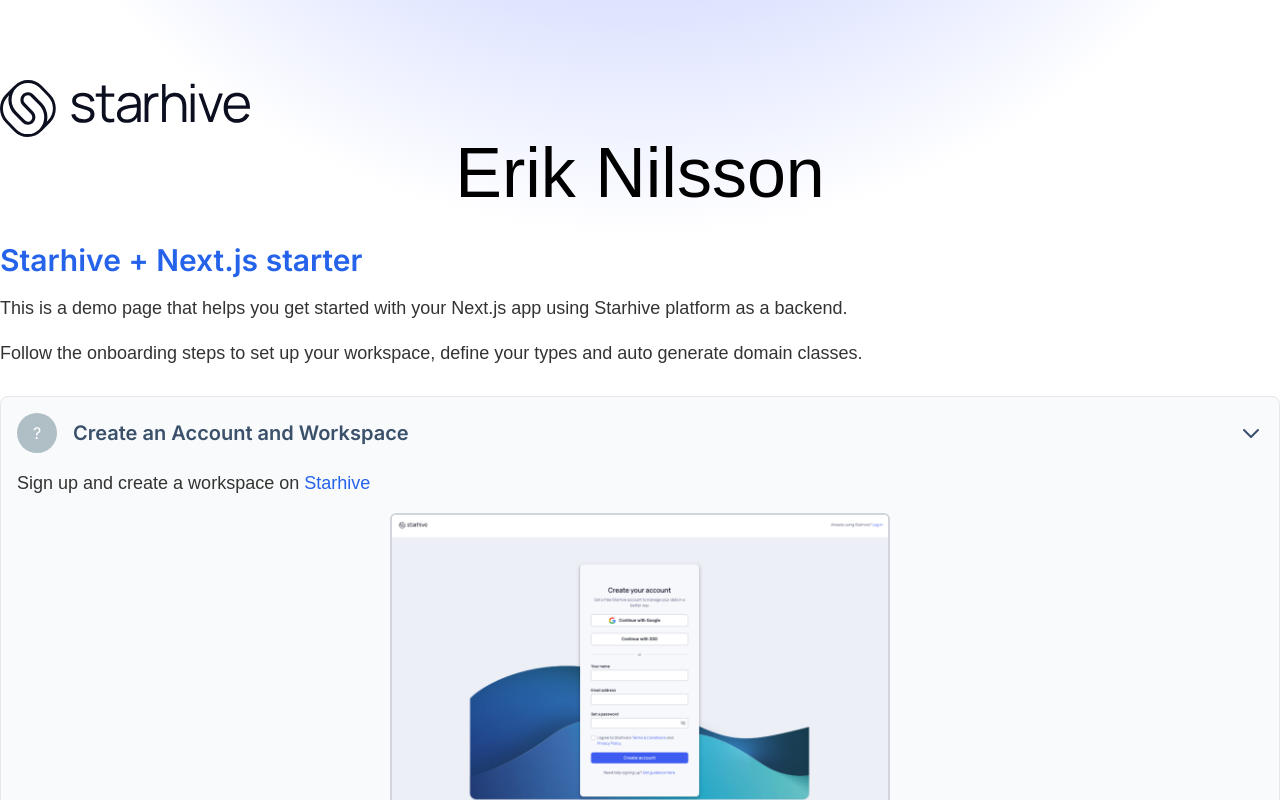
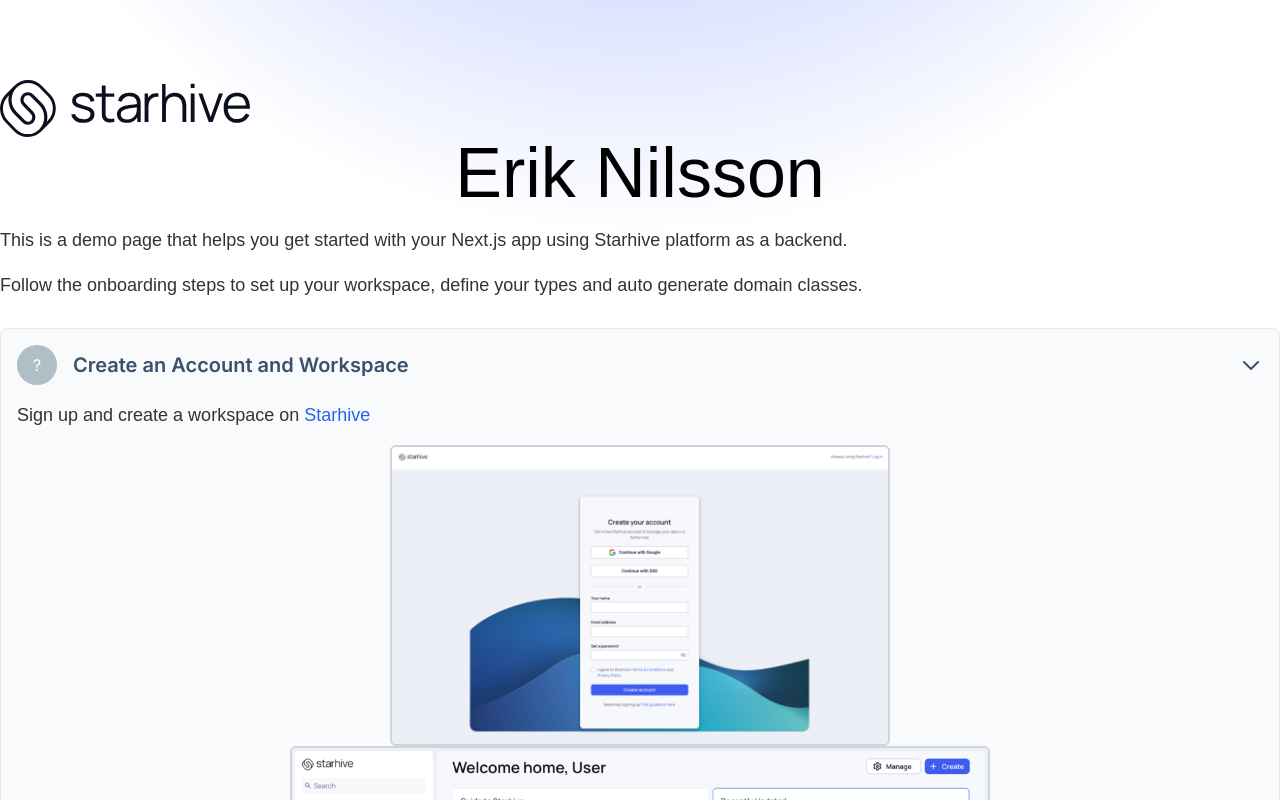
Before and after one commit to strawcity/starhive-next-js-starter, a Next.js app: page / in a window 1280 px wide. Shown: the top 800 px of the page. Built offline with nearby package versions, Linux system fonts and the light colour scheme.

Commit message:
Test deploy

```diff
--- a/app/page.tsx
+++ b/app/page.tsx
@@ -41,9 +41,7 @@
           />
         </Link>
         <h1 className="title">Erik Nilsson</h1>
-        <div className="text-2xl md:text-3xl pt-8 font-semibold text-blue-600">
-          Starhive + Next.js starter
-        </div>
+
         <div className="paragraph">
           This is a demo page that helps you get started with your Next.js app
           using Starhive platform as a backend.
```
